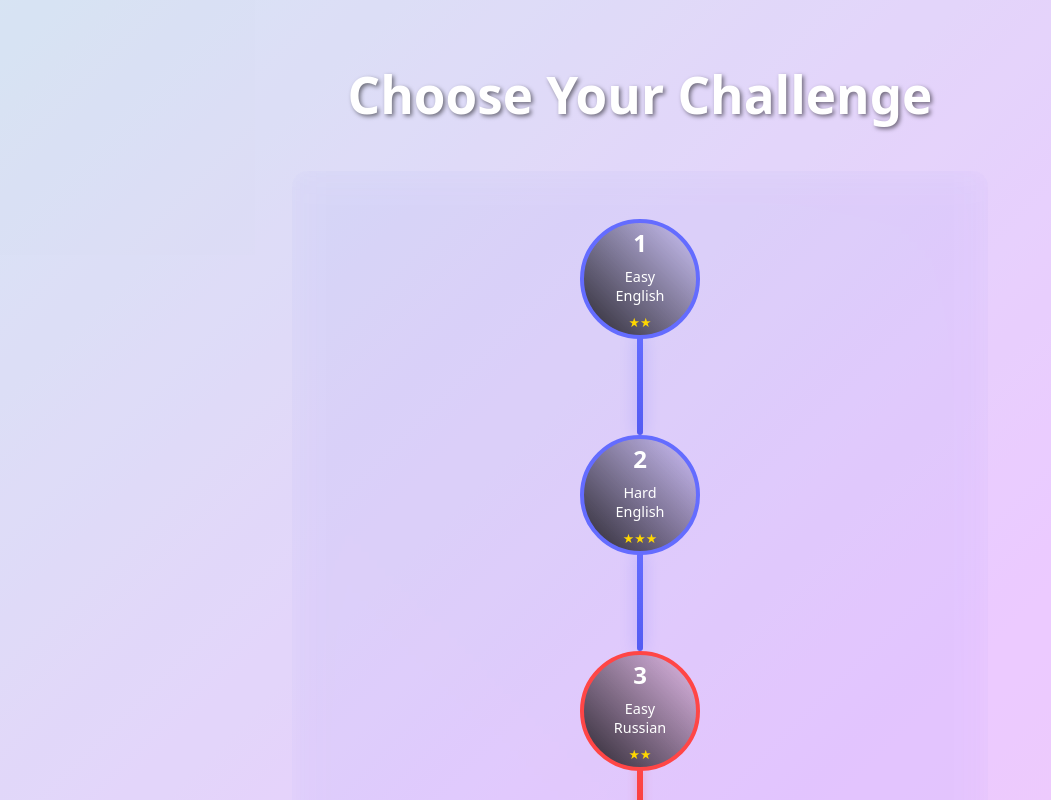
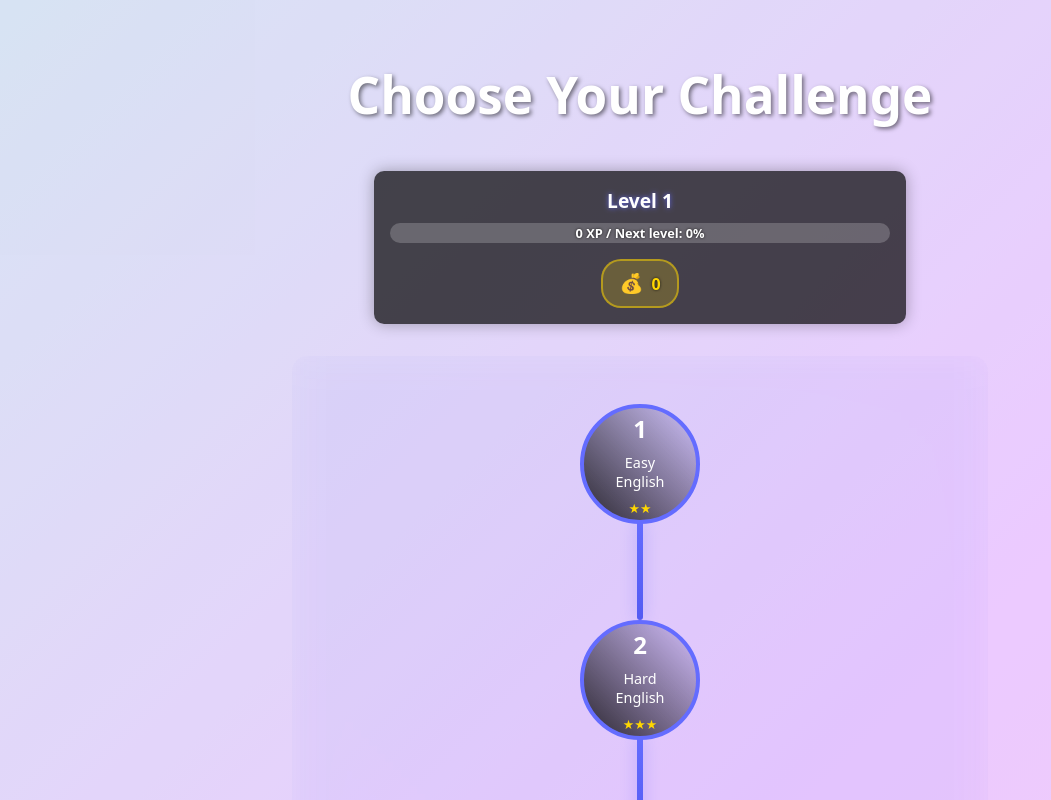
Before and after one commit to 1337erik2288/CrazyTypes100, a React (Vite) app: page / in a window 1280 px wide. Shown: the top 800 px of the page, without its empty margins (0-1051 px from the left). Built offline with nearby package versions, Linux system fonts and the light colour scheme; no server answers.

Commit message:
добавил систему опыта  и валюту

```diff
--- a/src/App.css
+++ b/src/App.css
@@ -516,3 +516,120 @@
   50% { transform: scale(1.1); }
   100% { transform: scale(1); }
 }
+
+/* Player Stats Styles */
+.player-stats {
+  display: flex;
+  flex-direction: column;
+  align-items: center;
+  background-color: rgba(0, 0, 0, 0.7);
+  padding: 1rem;
+  border-radius: 10px;
+  margin-bottom: 2rem;
+  width: 100%;
+  max-width: 500px;
+  box-shadow: 0 0 15px rgba(0, 0, 0, 0.3);
+}
+
+.player-level {
+  margin-bottom: 0.5rem;
+  width: 100%;
+  text-align: center;
+}
+
+.level-label {
+  font-size: 1.2rem;
+  font-weight: bold;
+  color: #fff;
+  text-shadow: 0 0 5px rgba(100, 108, 255, 0.8);
+}
+
+.xp-container {
+  width: 100%;
+  margin-bottom: 1rem;
+}
+
+.xp-bar {
+  height: 20px;
+  background-color: rgba(255, 255, 255, 0.2);
+  border-radius: 10px;
+  overflow: hidden;
+  position: relative;
+  width: 100%;
+}
+
+.xp-fill {
+  height: 100%;
+  background: linear-gradient(to right, #646cff, #535bf2);
+  border-radius: 10px;
+  transition: width 0.5s ease;
+}
+
+.xp-text {
+  position: absolute;
+  top: 0;
+  left: 0;
+  right: 0;
+  bottom: 0;
+  display: flex;
+  align-items: center;
+  justify-content: center;
+  color: #fff;
+  font-size: 0.8rem;
+  font-weight: bold;
+  text-shadow: 0 0 3px rgba(0, 0, 0, 0.8);
+}
+
+.gold-container {
+  display: flex;
+  align-items: center;
+  justify-content: center;
+  gap: 0.5rem;
+  padding: 0.5rem 1rem;
+  background-color: rgba(255, 215, 0, 0.2);
+  border-radius: 20px;
+  border: 2px solid rgba(255, 215, 0, 0.5);
+}
+
+.gold-icon {
+  font-size: 1.2rem;
+}
+
+.gold-amount {
+  font-weight: bold;
+  color: #ffd700;
+  text-shadow: 0 0 3px rgba(0, 0, 0, 0.8);
+}
+
+/* Victory Screen Reward Styles */
+.rewards {
+  margin-top: 1rem;
+  padding: 1rem;
+  background-color: rgba(255, 215, 0, 0.1);
+  border-radius: 10px;
+  border: 2px solid rgba(255, 215, 0, 0.3);
+  animation: glow 2s infinite alternate;
+}
+
+@keyframes glow {
+  from { box-shadow: 0 0 5px rgba(255, 215, 0, 0.5); }
+  to { box-shadow: 0 0 15px rgba(255, 215, 0, 0.8); }
+}
+
+.reward-title {
+  font-weight: bold;
+  color: #ffd700;
+  margin-bottom: 0.5rem;
+  font-size: 1.2rem;
+}
+
+.xp-reward {
+  color: #646cff;
+  font-weight: bold;
+  margin-bottom: 0.3rem;
+}
+
+.gold-reward {
+  color: #ffd700;
+  font-weight: bold;
+}
--- a/src/App.tsx
+++ b/src/App.tsx
@@ -1,7 +1,8 @@
 import { useState, useEffect } from 'react'
 import './App.css'
 import GamePlay, { GamePlayConfig, Language } from './components/GamePlay'
-import LevelSelect, { levels } from './components/LevelSelect'
+import LevelSelect, { levels, Level } from './components/LevelSelect'
+import { getPlayerProgress, savePlayerProgress, addRewards, calculateLevelReward, PlayerProgress } from './services/playerService'
 
 const monsterImages = [
   '/src/image/IMG_0263.JPG',
@@ -19,8 +20,11 @@ const backgroundImages = [
 
 function App() {
   const [isPlaying, setIsPlaying] = useState(false);
-  const [completedLevels, setCompletedLevels] = useState<number[]>([]);
+  const [playerProgress, setPlayerProgress] = useState<PlayerProgress>(getPlayerProgress());
   const [currentLevelId, setCurrentLevelId] = useState<number | null>(null);
+  const [currentRewards, setCurrentRewards] = useState<{ experience: number; gold: number } | null>(null);
+  const [isFirstCompletion, setIsFirstCompletion] = useState(false);
+  const [currentLevel, setCurrentLevel] = useState<Level | null>(null);
   const [gameConfig, setGameConfig] = useState(() => ({
     backgroundImage: backgroundImages[Math.floor(Math.random() * backgroundImages.length)],
     monsterImage: monsterImages[Math.floor(Math.random() * monsterImages.length)],
@@ -41,8 +45,23 @@ function App() {
   }
 
   const handleLevelSelect = (config: GamePlayConfig, levelId: number) => {
+    const selectedLevel = levels.find(level => level.id === levelId) || null;
     setGameConfig(config);
     setCurrentLevelId(levelId);
+    setCurrentLevel(selectedLevel);
+
+    // Check if this level is being played for the first time
+    const isFirstTime = !playerProgress.completedLevels.includes(levelId);
+    setIsFirstCompletion(isFirstTime);
+
+    // Calculate potential rewards if this is the first completion
+    if (isFirstTime && selectedLevel) {
+      const rewards = calculateLevelReward(selectedLevel);
+      setCurrentRewards(rewards);
+    } else {
+      setCurrentRewards(null);
+    }
+
     setIsPlaying(true);
   };
 
@@ -50,24 +69,28 @@ function App() {
     setIsPlaying(false);
   };
 
-  // Load completed levels from localStorage on component mount
+  // Load player progress from localStorage on component mount
   useEffect(() => {
-    const savedCompletedLevels = localStorage.getItem('completedLevels');
-    if (savedCompletedLevels) {
-      try {
-        setCompletedLevels(JSON.parse(savedCompletedLevels));
-      } catch (error) {
-        console.error('Error parsing completed levels:', error);
-      }
-    }
+    const progress = getPlayerProgress();
+    setPlayerProgress(progress);
   }, []);
 
-  // Mark current level as completed when victory is achieved
+  // Mark current level as completed and award rewards when victory is achieved
   const handleLevelComplete = () => {
-    if (currentLevelId && !completedLevels.includes(currentLevelId)) {
-      const newCompletedLevels = [...completedLevels, currentLevelId];
-      setCompletedLevels(newCompletedLevels);
-      localStorage.setItem('completedLevels', JSON.stringify(newCompletedLevels));
+    if (currentLevelId && currentLevel && !playerProgress.completedLevels.includes(currentLevelId)) {
+      // Use the pre-calculated rewards from handleLevelSelect
+      if (currentRewards) {
+        // Add rewards and update player progress
+        const updatedProgress = addRewards(currentRewards.experience, currentRewards.gold);
+
+        // Update completed levels
+        const newCompletedLevels = [...updatedProgress.completedLevels, currentLevelId];
+        updatedProgress.completedLevels = newCompletedLevels;
+
+        // Save and update state
+        savePlayerProgress(updatedProgress);
+        setPlayerProgress(updatedProgress);
+      }
     }
   };
 
@@ -77,11 +100,14 @@ function App() {
       onRestart={handleRestart}
       onReturnToMenu={handleReturnToMenu}
       onLevelComplete={handleLevelComplete}
+      rewards={currentRewards || undefined}
+      isFirstCompletion={isFirstCompletion}
     />
   ) : (
     <LevelSelect
       onLevelSelect={handleLevelSelect}
-      completedLevels={completedLevels}
+      completedLevels={playerProgress.completedLevels}
+      playerProgress={playerProgress}
     />
   )
 }
--- a/src/components/LevelSelect.tsx
+++ b/src/components/LevelSelect.tsx
@@ -1,5 +1,7 @@
 import React from 'react';
 import { GamePlayConfig } from './GamePlay';
+import PlayerStats from './PlayerStats';
+import { PlayerProgress } from '../services/playerService';
 
 export type Language = 'en' | 'ru' | 'code';
 
@@ -85,15 +87,17 @@ const levels: Level[] = [
 interface LevelSelectProps {
   onLevelSelect: (config: GamePlayConfig, levelId: number) => void;
   completedLevels: number[];
+  playerProgress: PlayerProgress;
 }
 
-const LevelSelect: React.FC<LevelSelectProps> = ({ onLevelSelect, completedLevels }) => {
+const LevelSelect: React.FC<LevelSelectProps> = ({ onLevelSelect, completedLevels, playerProgress }) => {
   // Sort levels by ID to ensure correct order
   const sortedLevels = [...levels].sort((a, b) => a.id - b.id);
 
   return (
     <div className="level-select">
       <h1>Choose Your Challenge</h1>
+      <PlayerStats playerProgress={playerProgress} />
       <div className="level-path">
         {sortedLevels.map((level, index) => (
           <div key={level.id} className="level-node">
--- /dev/null
+++ b/src/components/PlayerStats.tsx
@@ -0,0 +1,40 @@
+import React from 'react';
+import { PlayerProgress, calculateLevelProgress } from '../services/playerService';
+
+interface PlayerStatsProps {
+  playerProgress: PlayerProgress;
+}
+
+const PlayerStats: React.FC<PlayerStatsProps> = ({ playerProgress }) => {
+  const progressPercentage = calculateLevelProgress(playerProgress);
+
+  return (
+    <div className="player-stats">
+      <div className="player-level">
+        <span className="level-label">Level {playerProgress.level}</span>
+      </div>
+
+      <div className="xp-container">
+        <div className="xp-bar">
+          <div
+            className="xp-fill"
+            style={{ width: `${progressPercentage}%` }}
+          />
+          <span className="xp-text">
+            {playerProgress.experience} XP
+            {playerProgress.level < 10 && (
+              <> / Next level: {progressPercentage}%</>
+            )}
+          </span>
+        </div>
+      </div>
+
+      <div className="gold-container">
+        <span className="gold-icon">💰</span>
+        <span className="gold-amount">{playerProgress.gold}</span>
+      </div>
+    </div>
+  );
+};
+
+export default PlayerStats;
--- /dev/null
+++ b/src/services/playerService.ts
@@ -0,0 +1,115 @@
+import { Level } from '../components/LevelSelect';
+
+export interface PlayerProgress {
+  experience: number;
+  gold: number;
+  level: number;
+  completedLevels: number[];
+}
+
+export interface LevelReward {
+  experience: number;
+  gold: number;
+}
+
+// Default values for a new player
+const DEFAULT_PLAYER_PROGRESS: PlayerProgress = {
+  experience: 0,
+  gold: 0,
+  level: 1,
+  completedLevels: [],
+};
+
+// Experience required for each level
+const XP_REQUIREMENTS = [
+  0,      // Level 1 (starting level)
+  100,    // Level 2
+  250,    // Level 3
+  450,    // Level 4
+  700,    // Level 5
+  1000,   // Level 6
+  1350,   // Level 7
+  1750,   // Level 8
+  2200,   // Level 9
+  2700,   // Level 10
+];
+
+// Calculate rewards based on level difficulty and language
+export const calculateLevelReward = (level: Level): LevelReward => {
+  let baseExperience = 50;
+  let baseGold = 25;
+
+  // Adjust for difficulty
+  if (level.name.toLowerCase().includes('hard')) {
+    baseExperience *= 1.5;
+    baseGold *= 1.5;
+  }
+
+  // Adjust for language type
+  if (level.config.language === 'ru') {
+    baseExperience *= 1.2;
+    baseGold *= 1.2;
+  } else if (level.config.language === 'code') {
+    baseExperience *= 1.5;
+    baseGold *= 1.5;
+  }
+
+  return {
+    experience: Math.round(baseExperience),
+    gold: Math.round(baseGold),
+  };
+};
+
+// Get player progress from localStorage
+export const getPlayerProgress = (): PlayerProgress => {
+  const savedProgress = localStorage.getItem('playerProgress');
+  if (savedProgress) {
+    try {
+      return JSON.parse(savedProgress);
+    } catch (error) {
+      console.error('Error parsing player progress:', error);
+    }
+  }
+  return { ...DEFAULT_PLAYER_PROGRESS };
+};
+
+// Save player progress to localStorage
+export const savePlayerProgress = (progress: PlayerProgress): void => {
+  localStorage.setItem('playerProgress', JSON.stringify(progress));
+};
+
+// Add experience and gold to player progress
+export const addRewards = (experience: number, gold: number): PlayerProgress => {
+  const progress = getPlayerProgress();
+
+  // Add rewards
+  progress.experience += experience;
+  progress.gold += gold;
+
+  // Check for level up
+  while (
+    progress.level < XP_REQUIREMENTS.length &&
+    progress.experience >= XP_REQUIREMENTS[progress.level]
+  ) {
+    progress.level++;
+  }
+
+  // Save updated progress
+  savePlayerProgress(progress);
+
+  return progress;
+};
+
+// Calculate progress percentage to next level
+export const calculateLevelProgress = (progress: PlayerProgress): number => {
+  if (progress.level >= XP_REQUIREMENTS.length) {
+    return 100; // Max level reached
+  }
+
+  const currentLevelXP = XP_REQUIREMENTS[progress.level - 1] || 0;
+  const nextLevelXP = XP_REQUIREMENTS[progress.level];
+  const xpForCurrentLevel = progress.experience - currentLevelXP;
+  const xpRequiredForNextLevel = nextLevelXP - currentLevelXP;
+
+  return Math.min(100, Math.floor((xpForCurrentLevel / xpRequiredForNextLevel) * 100));
+};
```
Also changed, not shown: src/components/GamePlay.tsx (+11 -2 lines), src/components/VictoryScreen.tsx (+12 -1 lines).
